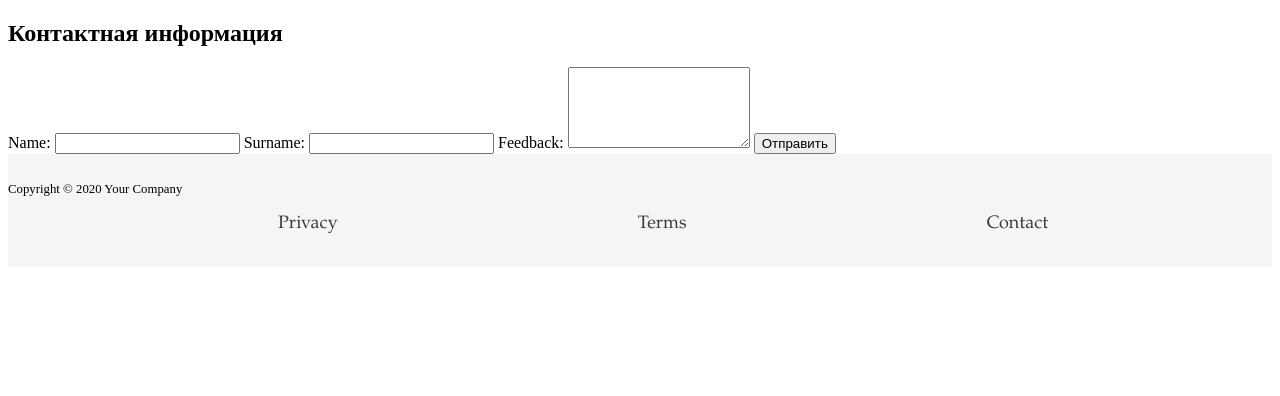
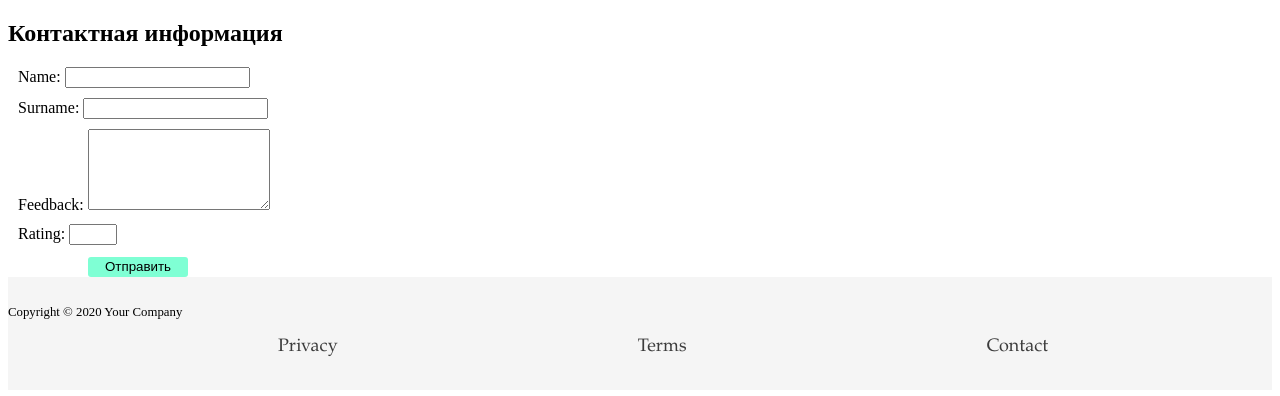
Before and after one commit to MorkvargIX/first_project, a Django app: page /feedback in a window 1280 px wide; the page is wider, and only the part inside the window is pictured. Shown: the part 150-546 px from the top of that part. Run offline with Django 4.2, Linux system fonts and the light colour scheme.

Commit message:
stylized form

```diff
--- a/book_app/forms.py
+++ b/book_app/forms.py
@@ -2,6 +2,7 @@ from django import forms
 
 
 class FeedBackForm(forms.Form):
-    name = forms.CharField()
-    surname = forms.CharField()
+    name = forms.CharField(min_length=3, max_length=12)
+    surname = forms.CharField(min_length=3, max_length=12)
     feedback = forms.CharField(widget=forms.Textarea(attrs={'cols': 20, 'rows': 5}))
+    rating = forms.IntegerField(min_value=1, max_value=5)
--- a/book_app/static/book_app/css/style.css
+++ b/book_app/static/book_app/css/style.css
@@ -13,3 +13,33 @@ li{
     display: inline-block;
     margin-left: 150px;
 }
+
+.form_fields{
+    margin-top: 10px;
+    margin-left: 10px;
+}
+
+.form_btn:hover{
+    transition: 0.4s;
+    transform: scale(1.2);
+    cursor: pointer;
+    color: white;
+    background-color: blue;
+}
+
+.form_btn{
+    border-radius: 3px;
+    margin-top: 12px;
+    margin-left: 80px;
+    background-color: aquamarine;
+    border: none;
+    width: 100px;
+    height: 20px;
+}
+
+.errorlist{
+    list-style: none;
+    margin: 0;
+    padding: 0;
+    color: #ff2650;
+}
--- a/book_app/templates/book_app/contacts.html
+++ b/book_app/templates/book_app/contacts.html
@@ -10,8 +10,14 @@
     <form action="" method="post">
         <h2> Контактная информация </h2>
         {% csrf_token %}
-        {{form}}
-        <button type="submit">Отправить</button>
+        {% for field in form %}
+        <div class="form_fields">
+            {{field.label_tag}}
+            {{field.errors}}
+            {{field}}
+        </div>
+        {% endfor %}
+        <button type="submit" class="form_btn">Отправить</button>
     </form>
 </main>
 {% endblock %}
--- a/book_app/views.py
+++ b/book_app/views.py
@@ -55,7 +55,8 @@ def feedback(request):
         if form.is_valid():
             print(form.cleaned_data)
             return HttpResponseRedirect('/done')
-    form = FeedBackForm()
+    else:
+        form = FeedBackForm()
     return render(request, 'book_app/contacts.html', context={
         'form': form
     })
```
Also changed, not shown: db.sqlite3.
